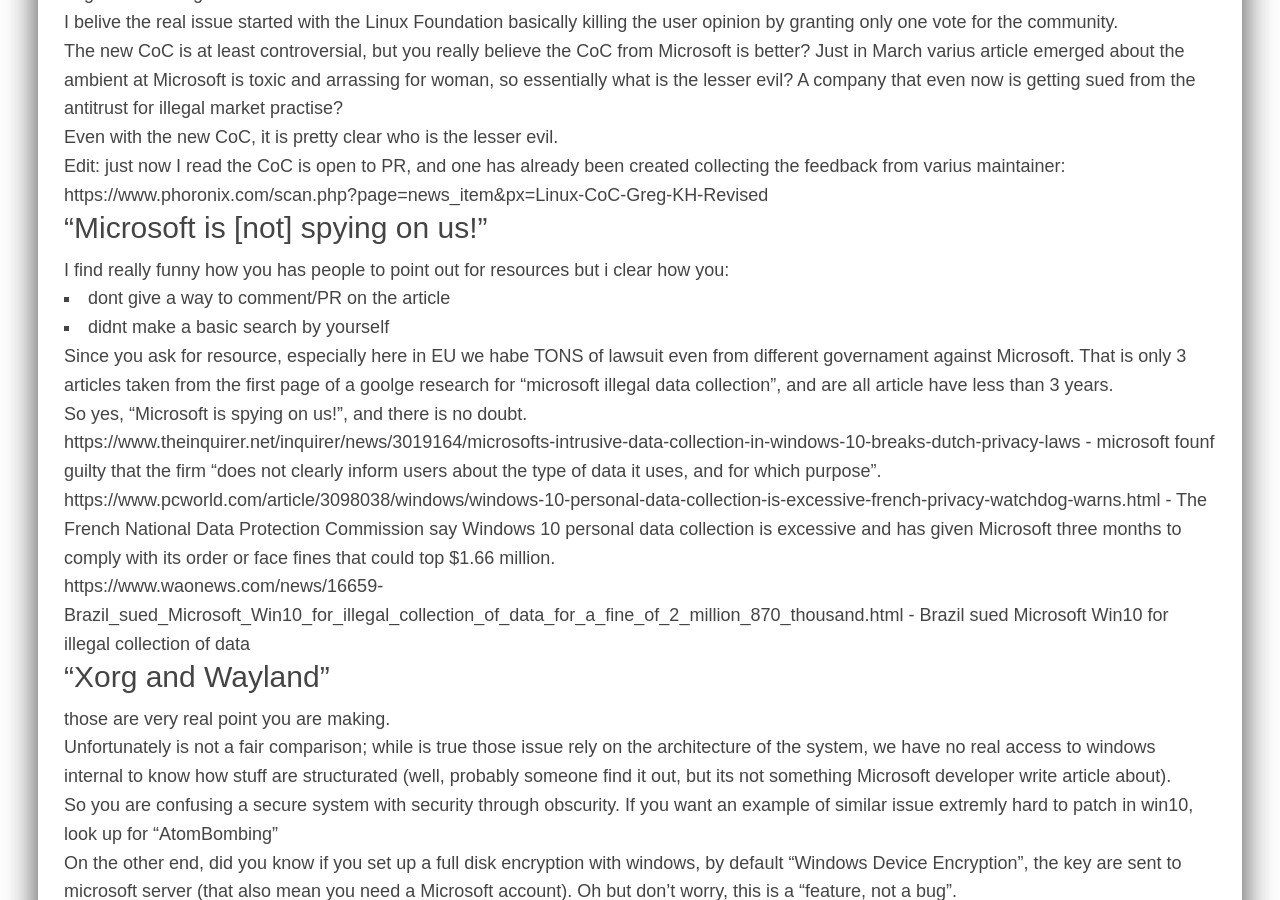
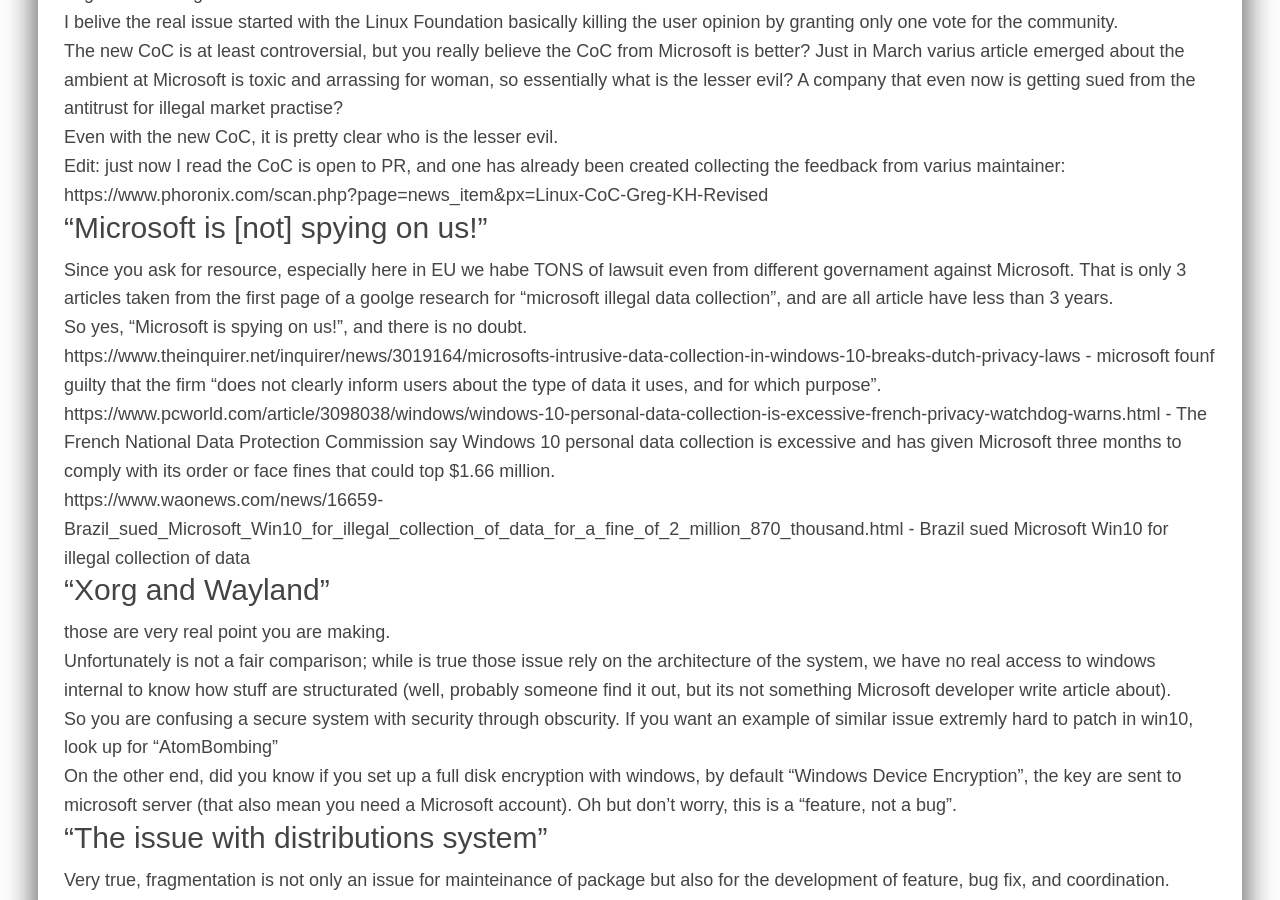
Before and after one commit to MauroMombelli/mauromombelli.github.io, a Jekyll site: the page built from _posts/2018/2018-10-20-Anwser-to-nhoya.md, in a window 1280 px wide and 900 px high, scrolled down 482 px. Built offline with Jekyll 4.4.1, drawn with Linux system fonts in a browser that asks for light colours; our own code applies the rules of GitHub Pages for plain Markdown files.

Commit message:
Update 2018-10-20-Anwser-to-nhoya.md

```diff
--- a/_posts/2018/2018-10-20-Anwser-to-nhoya.md
+++ b/_posts/2018/2018-10-20-Anwser-to-nhoya.md
@@ -20,10 +20,6 @@
 Edit: just now I read the CoC is open to PR, and one has already been created collecting the feedback from varius maintainer: https://www.phoronix.com/scan.php?page=news_item&px=Linux-CoC-Greg-KH-Revised
 
 # “Microsoft is [not] spying on us!”
-
-I find really funny how you has people to point out for resources but i clear how you:
-- dont give a way to comment/PR on the article
-- didnt make a basic search by yourself
 
 Since you ask for resource, especially here in EU we habe TONS of lawsuit even from different governament against Microsoft.
 That is only 3 articles taken from the first page of a goolge research for "microsoft illegal data collection", and are all article have less than 3 years.
```
